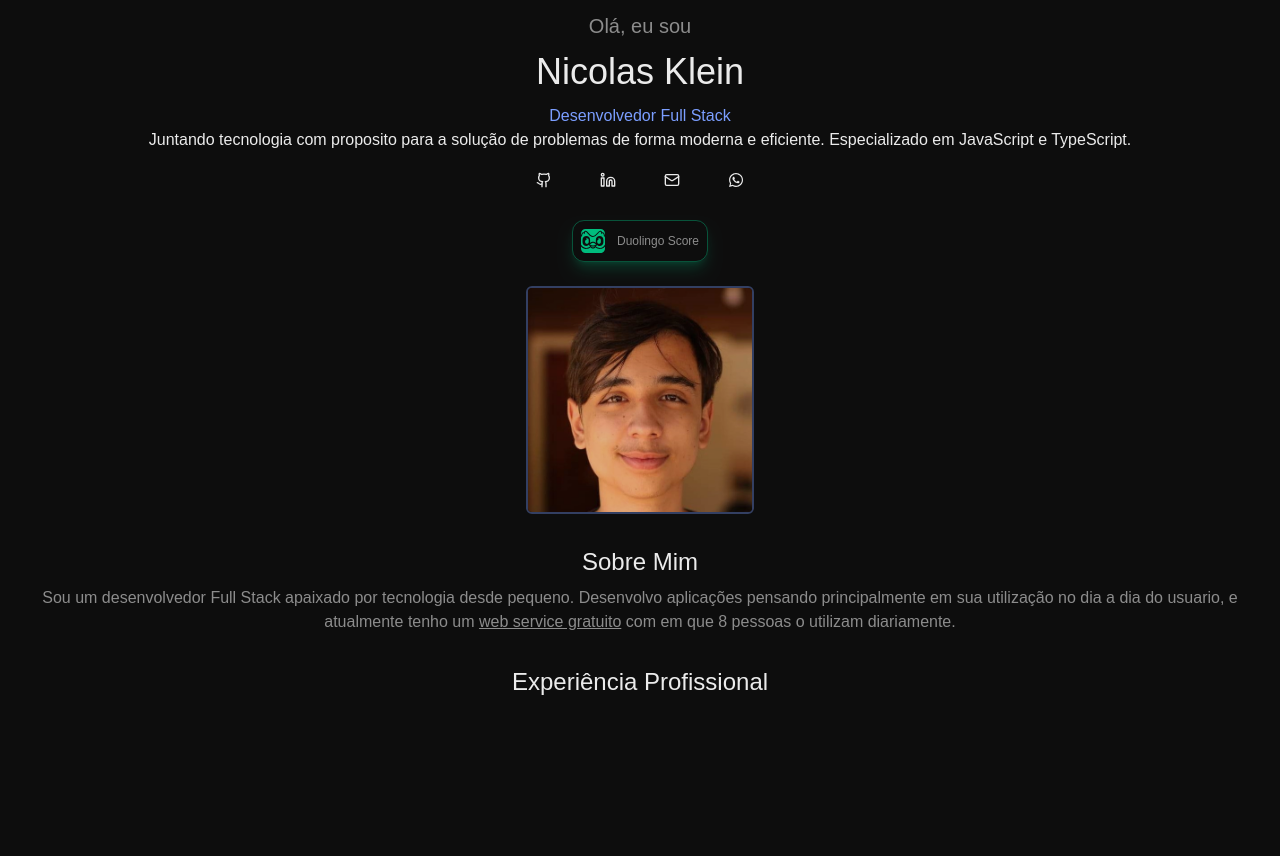
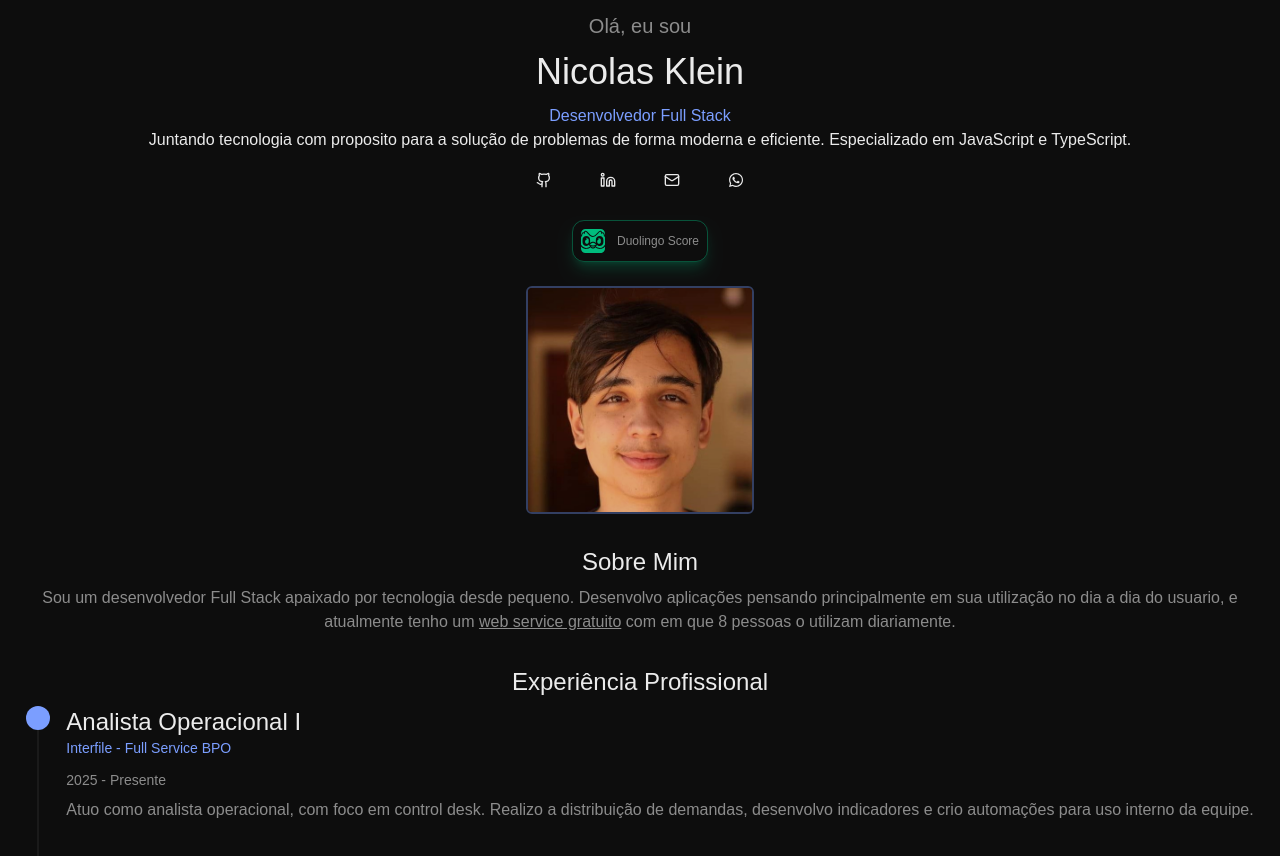
Before and after one commit to nicolaskleinaraujo/portfolio-typescript, a React (Vite) app in the folder frontend/: page / in a window 1280 px wide. Shown: the top 856 px of the page. Before the commit the page ends 800 px from the top, so only its background shows below. Built offline with nearby package versions, Linux system fonts and the light colour scheme; no server answers.

Commit message:
creates the first experience

```diff
--- a/frontend/src/components/Experience.tsx
+++ b/frontend/src/components/Experience.tsx
@@ -3,7 +3,24 @@ const Experience = () => {
         <div className="flex flex-col justify-center items-center text-center text-[#EBEBEB]">
             <h2 className="text-2xl mb-2">Experiência Profissional</h2>
 
+            <div className="flex flex-col mx-5">
+                <div className="flex items-start gap-4">
+                    <div className="flex flex-col items-center">
+                        <div className="h-6 w-6 rounded-full bg-[#7B9EFF]"></div>
+                        <div className="w-[2px] h-53 bg-[#2E2E2E]/40"></div>
+                    </div>
+                    <div className="flex flex-col items-start">
+                        <h2 className="text-2xl">Analista Operacional I</h2>
+                        <h3 className="text-[#7B9EFF] text-sm mb-3">Interfile - Full Service BPO</h3>
 
+                        <p className="text-[#8C8C8C] text-sm mb-2">2025 - Presente</p>
+
+                        <p className="text-[#8C8C8C] text-left">Atuo como analista operacional, com foco em control desk. Realizo a distribuição de
+demandas, desenvolvo indicadores e crio automações para uso interno da equipe.
+</p>
+                    </div>
+                </div>
+            </div>
         </div>
     )
 }
```
